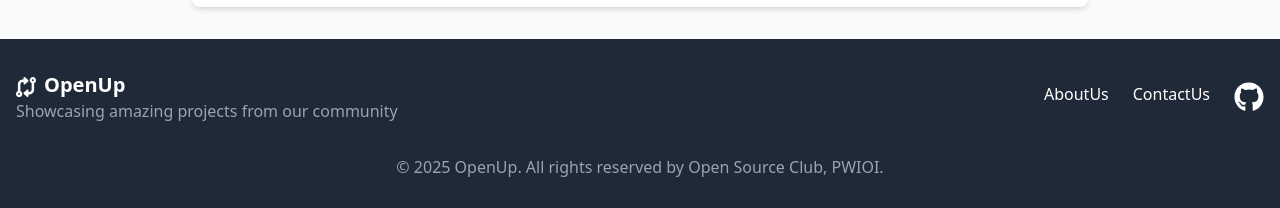
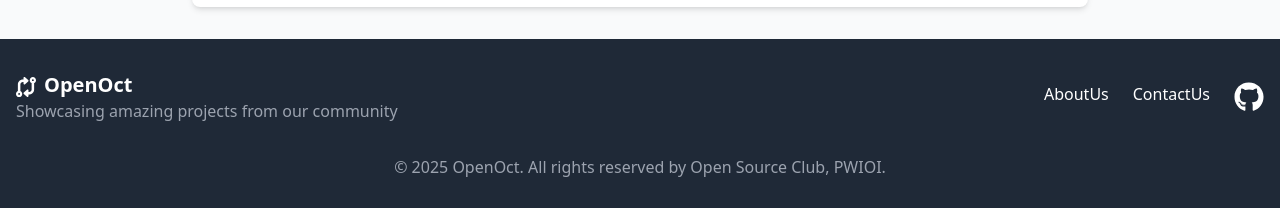
Before and after one commit to Jivan052/OpenOct, a React (Vite) app: page /profile/1 in a window 1280 px wide. Shown: the part 789-997 px from the top of the page. Built offline with nearby package versions, Linux system fonts and the light colour scheme; no server answers.

Commit message:
Update Footer.jsx

```diff
--- a/src/components/Footer.jsx
+++ b/src/components/Footer.jsx
@@ -9,7 +9,7 @@ function Footer() {
           <div className="mb-4 md:mb-0">
             <h3 className="text-xl font-bold">
               <FaCodeCompare className="inline-block mr-2" />
-              OpenUp</h3>
+              OpenOct</h3>
             <p className="text-gray-400">Showcasing amazing projects from our community</p>
           </div>
 
@@ -27,7 +27,7 @@ function Footer() {
         </div>
 
         <div className="mt-8 text-center text-gray-400">
-          <p>&copy; {new Date().getFullYear()} OpenUp. All rights reserved by Open Source Club, PWIOI.</p>
+          <p>&copy; {new Date().getFullYear()} OpenOct. All rights reserved by Open Source Club, PWIOI.</p>
         </div>
       </div>
     </footer>
```
